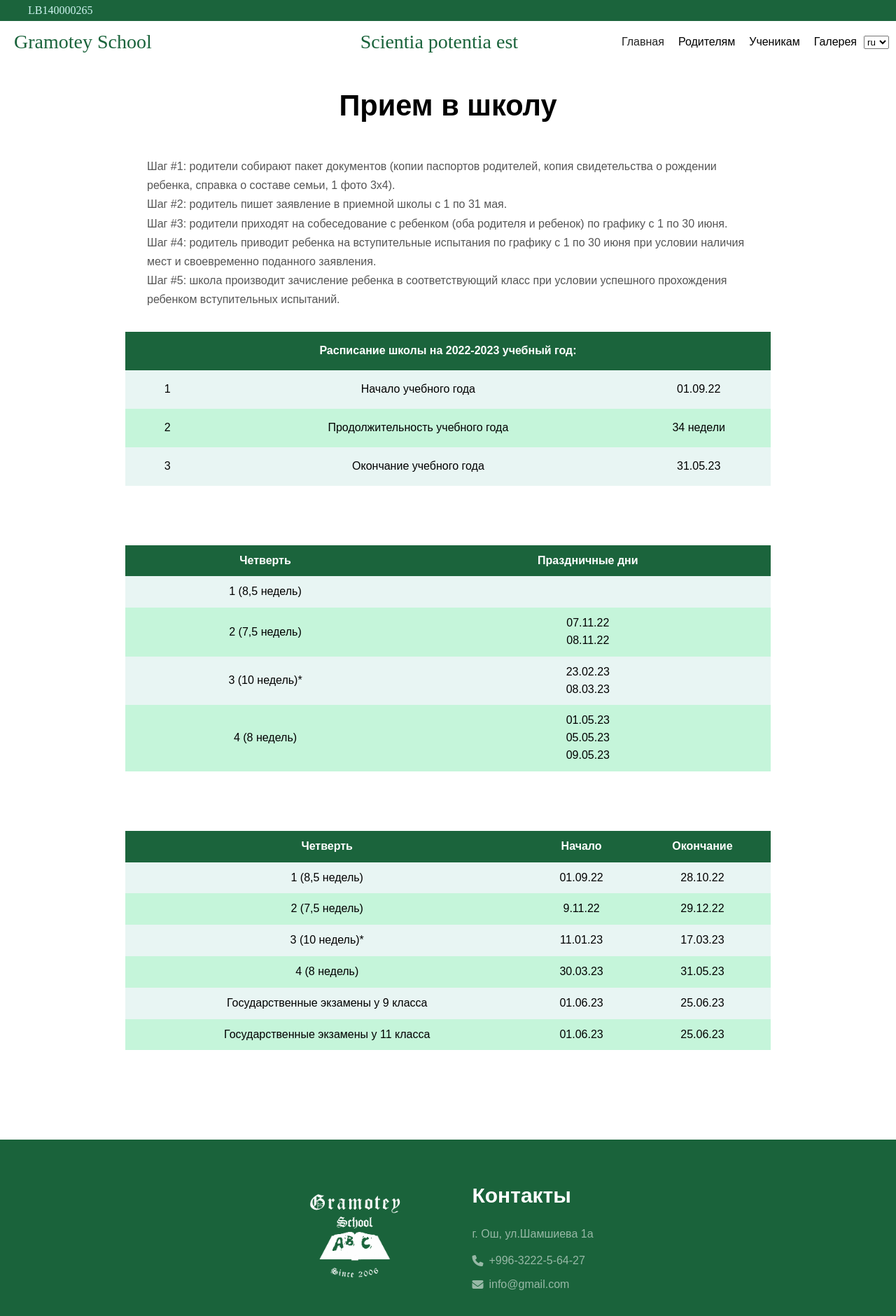
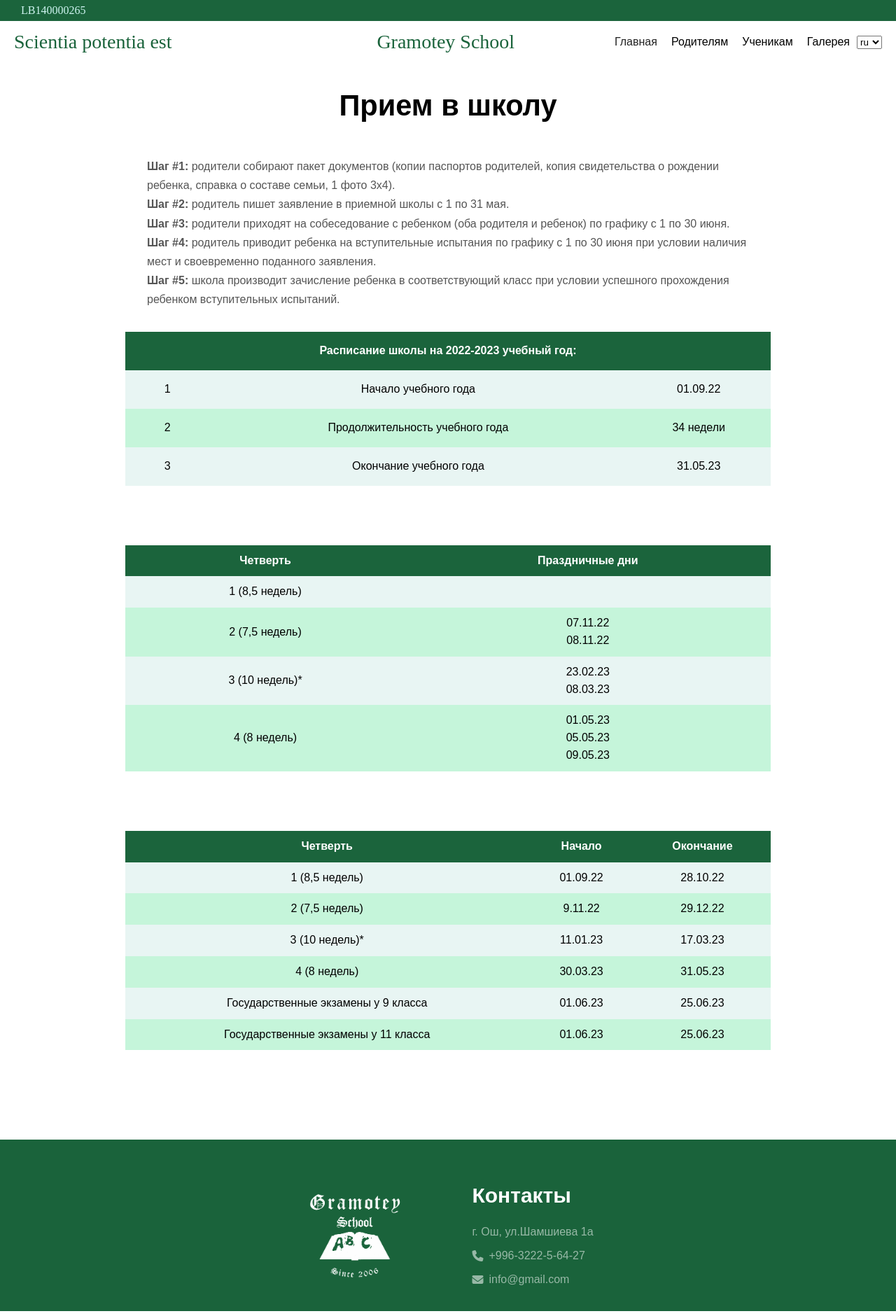
Before and after one commit to woidead/gramotey_relise, a Django app: page /ru/admission_to_school/ in a window 1280 px wide. Shown: the whole page at 70% size. Run offline with Django 4.2, Linux system fonts and the light colour scheme; some web fonts are replaced.

Commit message:
2903 evening update

```diff
--- a/gramotey/static/css/media.css
+++ b/gramotey/static/css/media.css
@@ -52,9 +52,11 @@
   .openbtn {
     display: block;
   }
-.slogan{
-  display: none;
-}
+
+  .slogan {
+    display: none;
+  }
+
   .nav_slogan {
     display: none;
   }
@@ -76,6 +78,7 @@
     display: flex;
     flex-direction: column;
     width: 100%;
+    margin-top: 35px;
   }
 
   .dropdown-content {
@@ -105,6 +108,7 @@
 
   .licence>img {
     height: 200px;
+    margin: 5px 0;
   }
 
   .header_content_text>h1 {
--- a/gramotey/static/css/style.css
+++ b/gramotey/static/css/style.css
@@ -66,7 +66,6 @@ td {
   color: #cef4f0;
   display: flex;
   align-items: center;
-  justify-content: center;
   padding: 10px 0;
 }
 
@@ -89,7 +88,7 @@ td {
 .nav_logo {
   display: flex;
   align-items: center;
-  margin-left: 20px;
+  margin-left: 160px;
 }
 
 .nav_logo>a>img {
@@ -187,7 +186,7 @@ input[type="password"] {
 .slogan{
   font-family: Canterbury;
   color: #1a633b;
-  margin-left: 160px;
+  margin-left: 20px;
 }
 .nav_logo a {
   font-family: Canterbury;
@@ -196,15 +195,14 @@ input[type="password"] {
 
 .nav_slogan_container {
   width: 1200px;
-  display: grid;
-  grid-template-columns: 1fr 1fr 1fr;
+
 }
 
 ul.nav_ul {
-  margin-right: 10px;
+  margin-right: 20px;
 }
 .tel {
-  grid-column-start: 1;
+  margin-left: 30px;
 }
 
 /*! nav */
--- a/gramotey/templates/base.html
+++ b/gramotey/templates/base.html
@@ -32,6 +32,7 @@
 
         </div>
             <div class="nav_content">
+                <h3 class="slogan">Scientia potentia est</h3>
                 <div class="nav_logo">
                     <h3>
                     <a href="{% url 'main' %}">
@@ -39,7 +40,6 @@
                         <!-- <img src="{% static 'img/logos/logo2_green.png' %}" alt=""> -->
                     </a> </h3>
                 </div>
-                    <h3 class="slogan">Scientia potentia est</h3>
                     <!-- <img class="navsloganimageniz" src="{% static 'img/logos/слоган.png' %}" alt=""> -->
                 <ul class="nav_ul">
                     <div class="closebtn" onclick="closeNav()">✕</div>
@@ -118,14 +118,19 @@
 
                 <div class="footer__links">
                     <h2>{% trans 'Контакты' %}</h2>
-                    <p>{% trans 'г. Ош, ул.Шамшиева 1а' %}</p>
+                    <div class="from">
+
+                        <a class="main-state-link" target="_blank" href="https://www.google.com/maps/place/%D0%A1%D0%BF%D0%BE%D1%80%D1%82%D0%B8%D0%B2%D0%BD%D0%B0%D1%8F+1%D0%90/@40.5079253,72.8149352,17z/data=!3m1!4b1!4m6!3m5!1s0x38bdaf330407c27d:0xe5dba1667de47817!8m2!3d40.5079212!4d72.8171239!16s%2Fg%2F11rbvn5016">
+                            {% trans 'г. Ош, ул.Шамшиева 1а' %}</a>
+
+                        </div>
                     <div class="from">
                         <i class="fa-solid fa-phone"></i>
-                        <a href="#">+996-3222-5-64-27</a>
+                        <a href="tel:996-3222-5-64-27">+996-3222-5-64-27</a>
                     </div>
                     <div class="from">
                         <i class="fa-solid fa-envelope"></i>
-                        <a href="#">info@gmail.com</a>
+                        <a href="mail:info@gmail.com">info@gmail.com</a>
                     </div>
                 </div>
             </div>
--- a/gramotey/templates/for_parents/Admission_to_School.html
+++ b/gramotey/templates/for_parents/Admission_to_School.html
@@ -16,22 +16,22 @@
 
             <div class="tables__desc">
                 <p>
-                    {% trans 'Шаг #1: родители собирают пакет документов (копии паспортов родителей, копия свидетельства о рождении ребенка, справка о составе семьи, 1 фото 3х4).' %}
+                    {% trans '<b>Шаг #1:</b> родители собирают пакет документов (копии паспортов родителей, копия свидетельства о рождении ребенка, справка о составе семьи, 1 фото 3х4).' %}
                 </p>
 
                 <p>
-                    {% trans 'Шаг #2: родитель пишет заявление в приемной школы с 1 по 31 мая.' %}
+                    {% trans '<b>Шаг #2:</b> родитель пишет заявление в приемной школы с 1 по 31 мая.' %}
                 </p>
                 <p>
 
-                    {% trans 'Шаг #3: родители приходят на собеседование с ребенком (оба родителя и ребенок) по графику с 1 по 30 июня.' %}
+                    {% trans '<b>Шаг #3:</b> родители приходят на собеседование с ребенком (оба родителя и ребенок) по графику с 1 по 30 июня.' %}
                 </p>
                 <p>
 
-                    {% trans 'Шаг #4: родитель приводит ребенка на вступительные испытания по графику с 1 по 30 июня при условии наличия мест и своевременно поданного заявления.' %}
+                    {% trans '<b>Шаг #4:</b> родитель приводит ребенка на вступительные испытания по графику с 1 по 30 июня при условии наличия мест и своевременно поданного заявления.' %}
                 </p>
                 <p>
-                    {% trans 'Шаг #5: школа производит зачисление ребенка в соответствующий класс при условии успешного прохождения ребенком вступительных испытаний.' %}
+                    {% trans '<b>Шаг #5:</b> школа производит зачисление ребенка в соответствующий класс при условии успешного прохождения ребенком вступительных испытаний.' %}
 
                 </p>
             </div>
--- a/gramotey/templates/for_parents/uniform.html
+++ b/gramotey/templates/for_parents/uniform.html
@@ -36,7 +36,7 @@
                 <td>{% trans 'Классический костюм темно-синего цвета + значок школы + галстук (для мальчиков)' %}</td>
             </tr>
             <tr>
-                <th   class="border__th" colspan="2">{% trans 'Юбка ниже колен!<br> Брюки - нижняя ширина от 20 см для старших классов, от 12 см для младших классов (для девочек). <br> Мальчики – темно-синие костюмы и РУБАШКИ (без рисунков) любого цвета. <br> Девочки темно-синие костюмы (БРЮКИ, ЮБКИ) или САРАФАНЫ, БЛУЗКИ с воротником непрозрачные (без рисунков), любого цвета заправленные в брюки или юбку.<br>Костюм – это брюки или юбка и пиджак!!!' %}</th >
+                <th   class="border__th" colspan="2">{% trans 'Юбка ниже колен!<br> Брюки: нижняя ширина от 20 см для старших классов, от 12 см для младших классов (для девочек). <br> Мальчики: темно-синие костюмы и РУБАШКИ (без рисунков) любого цвета. <br> Девочки: темно-синие костюмы (БРЮКИ, ЮБКИ) или САРАФАНЫ, БЛУЗКИ с воротником непрозрачные (без рисунков), любого цвета заправленные в брюки или юбку.<br>Костюм – это брюки или юбка и пиджак!!!' %}</th >
             </tr>
         </table >
 
```
Also changed, not shown: gramotey/main/settings.py (+7 -8 lines), gramotey/locale/ky/LC_MESSAGES/django.po.
